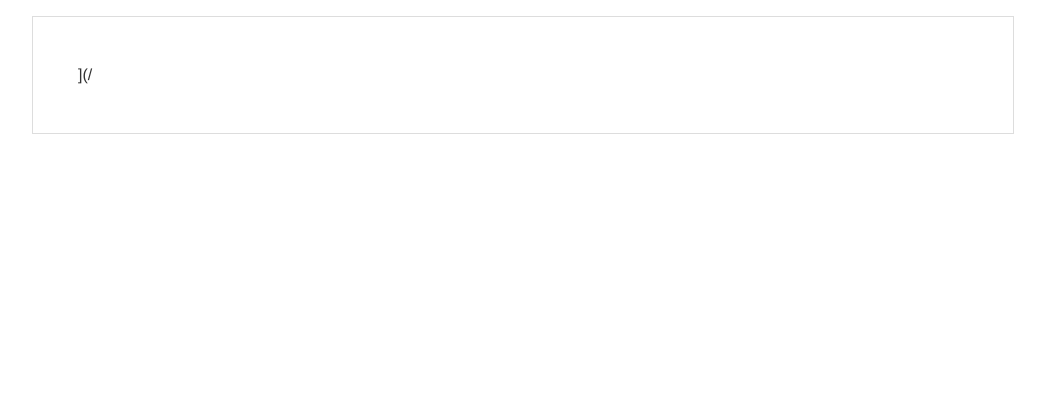
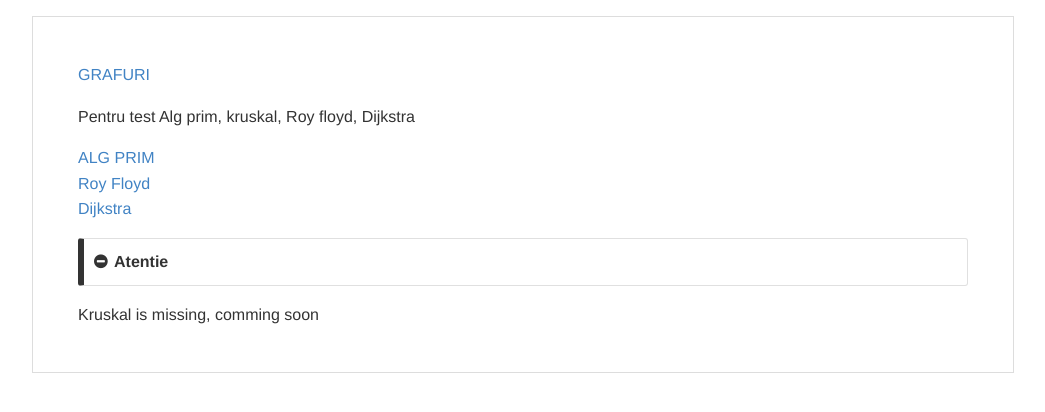
Before and after one commit to trettdragos/trettdragos.github.io, a website: page table.html in a window 1280 px wide. Shown: the whole page, without its empty margins (117-1162 px from the left). Drawn offline with Linux system fonts and the light colour scheme.

Commit message:
zlirshgore

```diff
--- a/table.html
+++ b/table.html
@@ -1014,4 +1014,12 @@ body .markdown-body
     page-break-after: avoid;
   }
 }
-</style><title>table</title></head><body><article class="markdown-body"><p>](/</p></article></body></html>
+</style><title>table</title></head><body><article class="markdown-body"><p><a href="/grafuri.html">GRAFURI</a></p>
+<p>Pentru test Alg prim, kruskal, Roy floyd, Dijkstra</p>
+<p><a href="/AlgPrim.html">ALG PRIM</a><br />
+<a href="/Roy-Floyd.html">Roy Floyd</a><br />
+<a href="/algDijkstra.html">Dijkstra</a></p>
+<div class="admonition atentie">
+<p class="admonition-title">Atentie</p>
+</div>
+<p>Kruskal is missing, comming soon</p></article></body></html>
```
